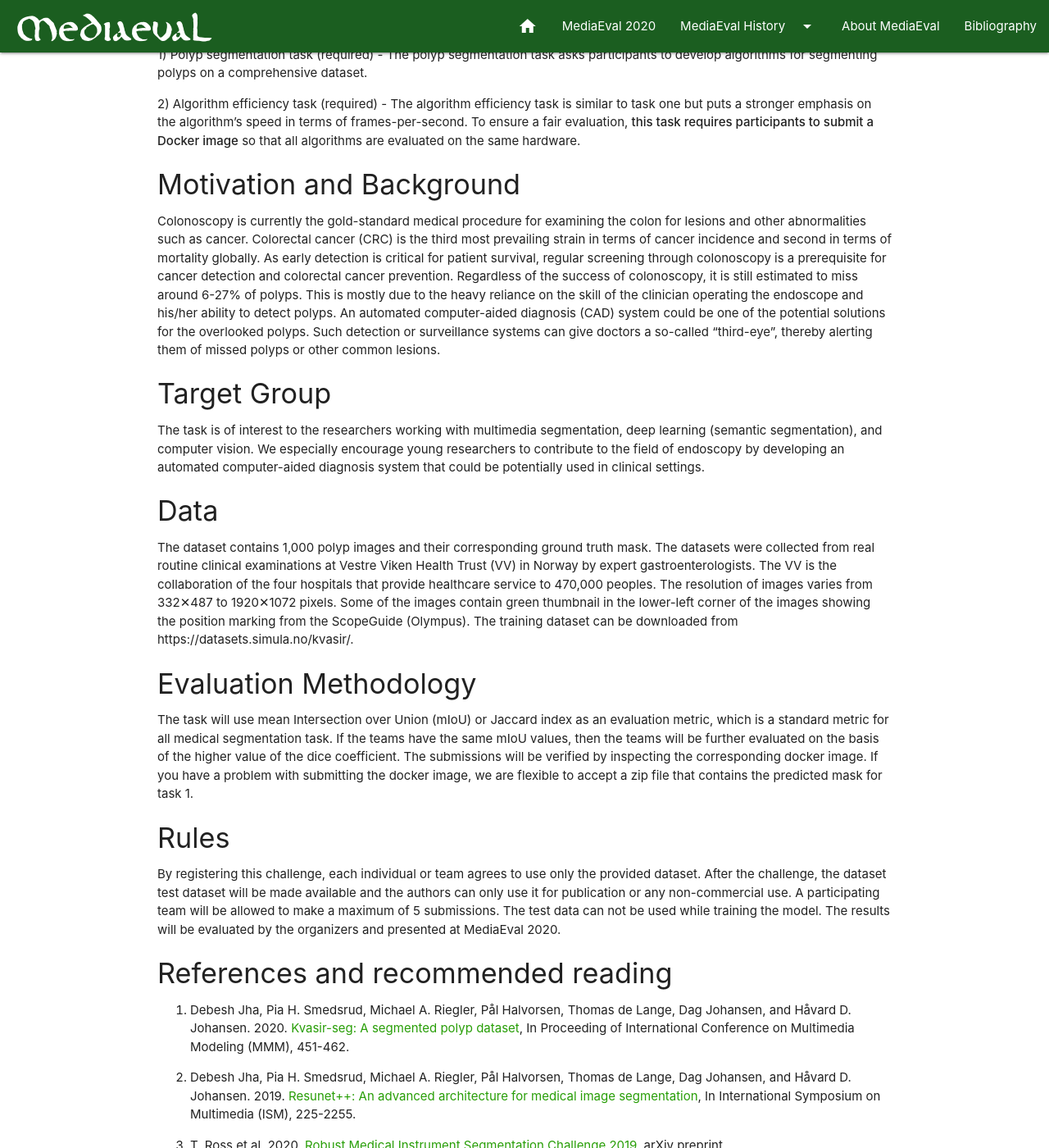
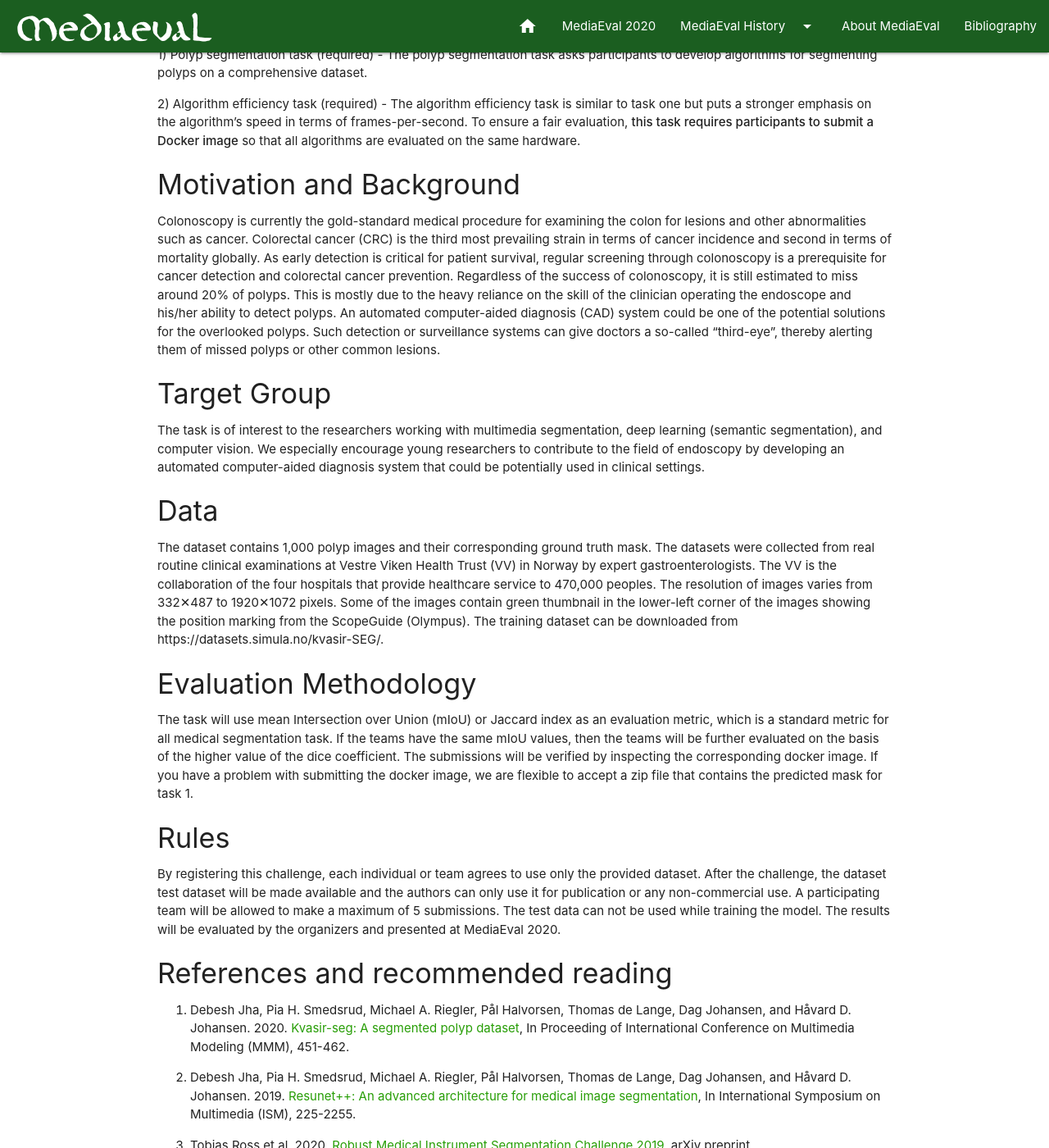
Before and after one commit to multimediaeval/multimediaeval.github.io, a Jekyll site: the page built from _editions/2020/tasks/medico.md, in a window 1280 px wide and 1400 px high, scrolled down 486 px. Shown: the whole window at 82% size. Built offline with Jekyll 4.4.1, drawn with Linux system fonts in a browser that asks for light colours; some of the changed text lies outside the part shown.

Commit message:
Update medico.md

```diff
--- a/_editions/2020/tasks/medico.md
+++ b/_editions/2020/tasks/medico.md
@@ -25,13 +25,13 @@
 2) Algorithm efficiency task (required)  - The algorithm efficiency task is similar to task one but puts a stronger emphasis on the algorithm's speed in terms of frames-per-second. To ensure a fair evaluation, **this task requires participants to submit a Docker image** so that all algorithms are evaluated on the same hardware.
 
 #### Motivation and Background
-Colonoscopy is currently the gold-standard medical procedure for examining the colon for lesions and other abnormalities such as cancer. Colorectal cancer (CRC) is the third most prevailing strain in terms of cancer incidence and second in terms of mortality globally. As early detection is critical for patient survival, regular screening through colonoscopy is a prerequisite for cancer detection and colorectal cancer prevention. Regardless of the success of colonoscopy, it is still estimated to miss around 6-27% of polyps. This is mostly due to the heavy reliance on the skill of the clinician operating the endoscope and his/her ability to detect polyps. An automated computer-aided diagnosis (CAD) system could be one of the potential solutions for the overlooked polyps. Such detection or surveillance systems can give doctors a so-called "third-eye", thereby alerting them of missed polyps or other common lesions.
+Colonoscopy is currently the gold-standard medical procedure for examining the colon for lesions and other abnormalities such as cancer. Colorectal cancer (CRC) is the third most prevailing strain in terms of cancer incidence and second in terms of mortality globally. As early detection is critical for patient survival, regular screening through colonoscopy is a prerequisite for cancer detection and colorectal cancer prevention. Regardless of the success of colonoscopy, it is still estimated to miss around 20% of polyps. This is mostly due to the heavy reliance on the skill of the clinician operating the endoscope and his/her ability to detect polyps. An automated computer-aided diagnosis (CAD) system could be one of the potential solutions for the overlooked polyps. Such detection or surveillance systems can give doctors a so-called "third-eye", thereby alerting them of missed polyps or other common lesions.
 
 #### Target Group
 The task is of interest to the researchers working with multimedia segmentation, deep learning (semantic segmentation), and computer vision. We especially encourage young researchers to contribute to the field of endoscopy by developing an automated computer-aided diagnosis system that could be potentially used in clinical settings.
 
 #### Data
-The dataset contains 1,000 polyp images and their corresponding ground truth mask. The datasets were collected from real routine clinical examinations at Vestre Viken Health Trust (VV) in Norway by expert gastroenterologists. The VV is the collaboration of the four hospitals that provide healthcare service to 470,000 peoples. The resolution of images varies from 332✕487 to 1920✕1072 pixels. Some of the images contain green thumbnail in the lower-left corner of the images showing  the position marking from the ScopeGuide (Olympus). The training dataset can be downloaded from https://datasets.simula.no/kvasir/.
+The dataset contains 1,000 polyp images and their corresponding ground truth mask. The datasets were collected from real routine clinical examinations at Vestre Viken Health Trust (VV) in Norway by expert gastroenterologists. The VV is the collaboration of the four hospitals that provide healthcare service to 470,000 peoples. The resolution of images varies from 332✕487 to 1920✕1072 pixels. Some of the images contain green thumbnail in the lower-left corner of the images showing  the position marking from the ScopeGuide (Olympus). The training dataset can be downloaded from https://datasets.simula.no/kvasir-SEG/.
 
 #### Evaluation Methodology
 The task will use mean Intersection over Union (mIoU) or Jaccard index as an evaluation metric, which is a standard metric for all medical segmentation task. If the teams have the same mIoU values, then the teams will be further evaluated on the basis of the higher value of the dice coefficient. The submissions will be verified by inspecting the corresponding docker image. If you have a problem with submitting the docker image, we are flexible to accept a zip file that contains the predicted mask for task 1.
@@ -48,9 +48,9 @@
 
 2. Debesh Jha, Pia H. Smedsrud, Michael A. Riegler, Pål Halvorsen, Thomas de Lange, Dag Johansen, and Håvard D. Johansen. 2019. [Resunet++: An advanced architecture for medical image segmentation](https://ieeexplore.ieee.org/stamp/stamp.jsp?arnumber=8959021), In International Symposium on Multimedia (ISM),  225-2255.
 
-3. T. Ross et al. 2020. [Robust Medical Instrument Segmentation Challenge 2019](https://arxiv.org/abs/2003.10299), arXiv preprint.
+3. Tobias Ross et al. 2020. [Robust Medical Instrument Segmentation Challenge 2019](https://arxiv.org/abs/2003.10299), arXiv preprint.
 
-4. M. Alan et al. 2019. [2017 Robotic Instrument Segmentation Challenge](https://arxiv.org/abs/1902.06426), arXiv preprint.
+4. Sharib Ali et al. 2020. [An objective comparison of detection and segmentation algorithms for artefacts in clinical endoscopy (https://www.nature.com/articles/s41598-020-59413-5.pdf), Scientific Reports.
 
 
 #### Task Organizers
```
